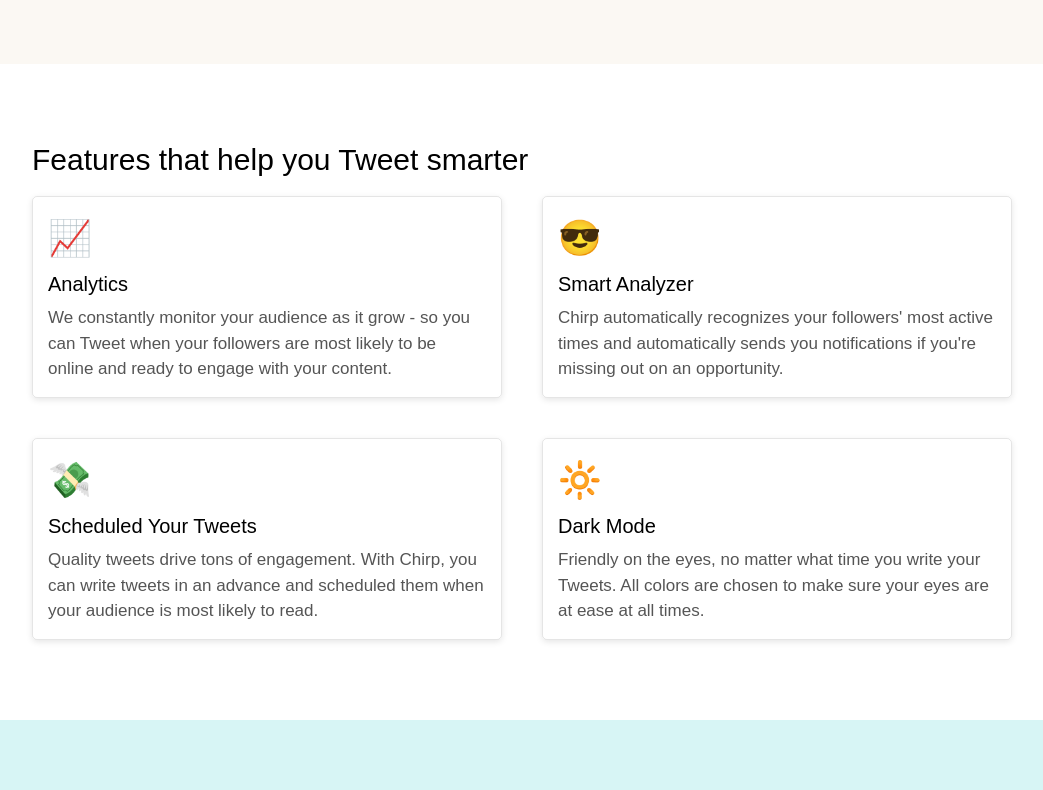
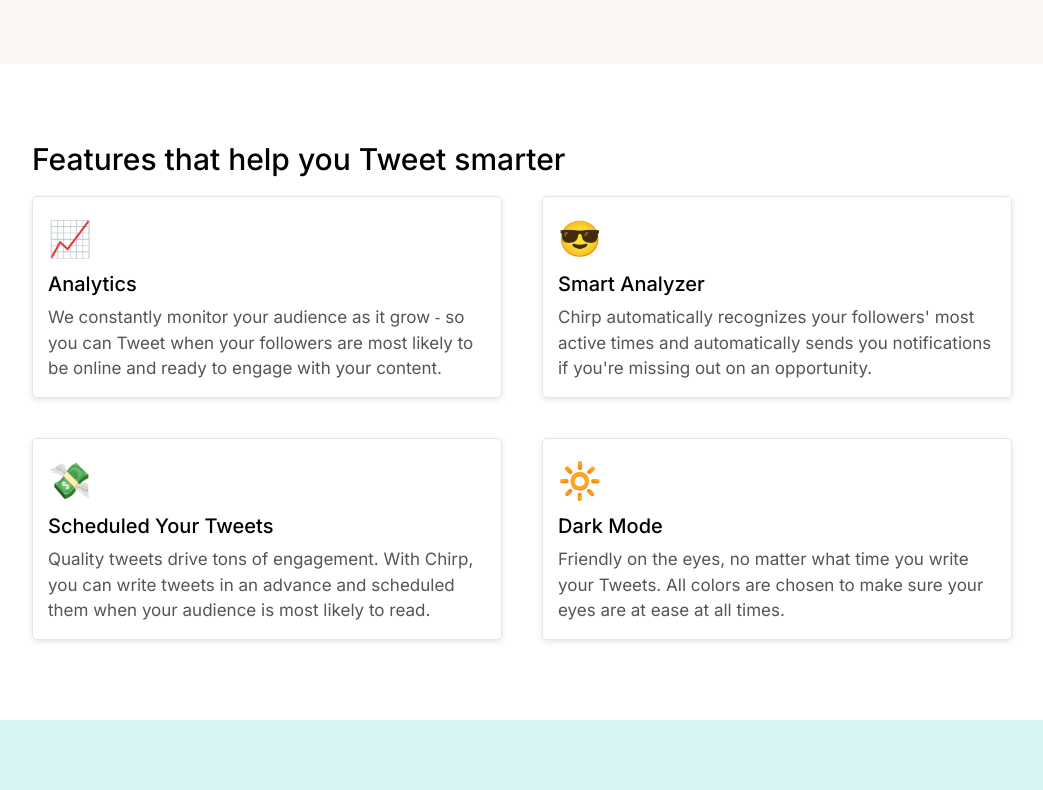
Before and after one commit to Eko-U/chirp, a plain HTML site: page index.html in a window 1280 px wide. Shown: the part 702-1492 px from the top of the page, without its empty margins (118-1161 px from the left). Drawn offline with Linux system fonts and the light colour scheme; a script that the page names is missing.

Commit message:
first commit

```diff
--- a/css/style.css
+++ b/css/style.css
@@ -14,7 +14,7 @@ html {
 } */
 
 body {
-  font-family: 'Nunito', sans-serif;
+  font-family: 'Inter', sans-serif;
   line-height: 1.5;
   color: var(--color-grey);
   /* overflow-x: hidden; */
--- a/index.html
+++ b/index.html
@@ -4,6 +4,9 @@
   <meta charset="UTF-8">
   <meta http-equiv="X-UA-Compatible" content="IE=edge">
   <meta name="viewport" content="width=device-width, initial-scale=1.0">
+  <link rel="preconnect" href="https://fonts.googleapis.com">
+  <link rel="preconnect" href="https://fonts.gstatic.com" crossorigin>
+  <link href="https://fonts.googleapis.com/css2?family=Inter:wght@400;500;700&display=swap" rel="stylesheet">
 
   <link rel="stylesheet" href="css/style.css">
   <title>Chirp | official website</title>
```
